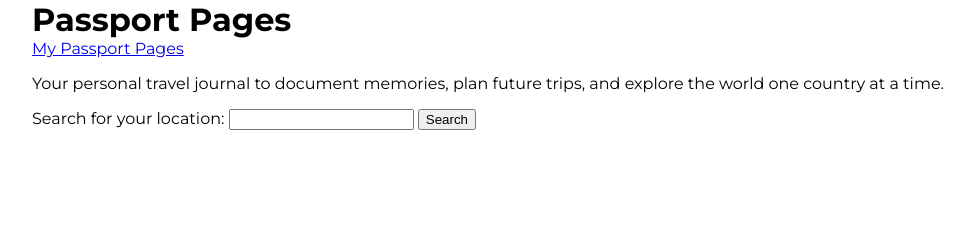
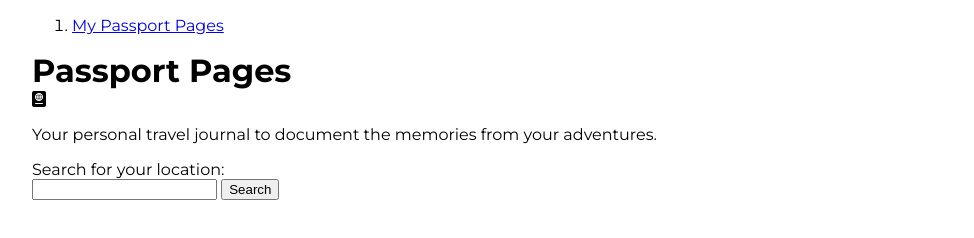
Before and after one commit to louiseka/passport-pages, a plain HTML site: page index.html in a window 1280 px wide. Shown: the whole page, without its empty margins (98-1072 px from the left). Drawn offline with Linux system fonts and the light colour scheme.

Commit message:
Updates to html syntax

```diff
--- a/index.html
+++ b/index.html
@@ -17,27 +17,44 @@
 </head>
 
 <body>
+
+    <nav>
+        <ol>
+            <li> <a href="./journal.html">My Passport Pages</a></li>
+        </ol>
+    </nav>
+
+    <header>
+        <div class="banner">
             <h1>Passport Pages</h1>
-    <a href="./journal.html">My Passport Pages</a>
-    <p>Your personal travel journal to document memories, plan future trips, and explore the world one country at a
-        time.</p>
+            <i class="fa-solid fa-passport"></i>
+        </div>
+        <p class="tagline">Your personal travel journal to document the memories from your adventures.</p>
+    </header>
 
-    <form>
+
+
+    <main>
+        <form class="search-form">
             <label for="search-input"> Search for your location:</label>
+            <div class="search-input">
                 <input name="search-input" id="search-input" type="text" />
                 <button type="submit" id="search-btn">Search</button>
+            </div>
+
         </form>
 
         <section class="result-section" id="result-section">
+        </section>
 
-    </section>
         <div class="modal" id="modal">
             <div class="inner-modal" id="inner-modal">
-
+            </div>
         </div>
 
-    </div>
+    </main>
 </body>
+
 <script type="module" src="./scripts/index.js"></script>
 
 </html>
```
Also changed, not shown: journal.html (+18 -2 lines). Lines whose indentation alone changed are shown as unchanged.
